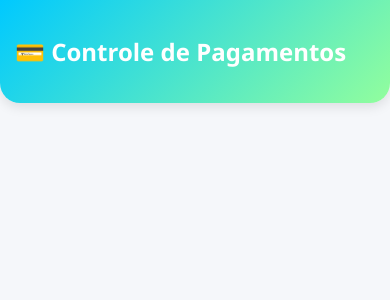
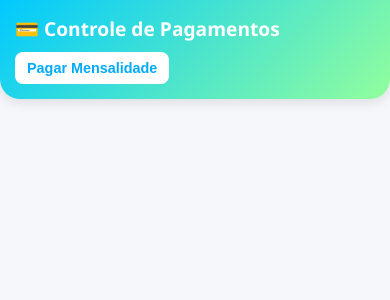
Before and after one commit to Sabelider/ExAap, a FastAPI app: page /pagamentos/1 in a window 390 px wide. Shown: the top 300 px of the page. Run offline with FastAPI, Linux system fonts and the light colour scheme; data that the repository does not hold is empty; parts of the project's set-up code (start-up, migrations or seed data) failed here and were passed over.

Commit message:
Update pagamentos.html

```diff
--- a/templates/pagamentos.html
+++ b/templates/pagamentos.html
@@ -20,10 +20,31 @@
     padding: 15px;
     display: flex;
     align-items: center;
-    gap: 15px;
+    justify-content: space-between;
     border-radius: 0 0 20px 20px;
     box-shadow: 0 4px 12px rgba(0,0,0,0.1);
     color: white;
+  }
+
+  .top-bar h2 {
+    margin: 0;
+    font-size: 1.2rem;
+  }
+
+  .btn-pagar {
+    background: white;
+    color: #00aaff;
+    border: none;
+    padding: 8px 12px;
+    border-radius: 8px;
+    font-size: 0.9rem;
+    font-weight: bold;
+    cursor: pointer;
+    transition: 0.3s;
+  }
+
+  .btn-pagar:hover {
+    background: #f0f0f0;
   }
 
   .pagamento-card {
@@ -59,6 +80,14 @@
   }
 
   @media (max-width: 400px) {
+    .top-bar {
+      flex-direction: column;
+      gap: 10px;
+      align-items: flex-start;
+    }
+    .btn-pagar {
+      align-self: flex-start;
+    }
     .pagamento-card {
       flex-direction: column;
       align-items: flex-start;
@@ -71,6 +100,7 @@
 
 <div class="top-bar">
   <h2>💳 Controle de Pagamentos</h2>
+  <button class="btn-pagar" onclick="abrirPagamento()">Pagar Mensalidade</button>
 </div>
 
 <div id="lista-pagamentos"></div>
@@ -78,9 +108,13 @@
 <script>
 const alunoNome = "joao silva"; // aqui será dinâmico no seu sistema
 
+function abrirPagamento() {
+  window.location.href = `/enviar_comprovativo?aluno_nome=${encodeURIComponent(alunoNome)}`;
+}
+
 async function carregarPagamentos() {
   try {
-    const res = await fetch(`/historico-pagamentos/${encodeURIComponent(alunoNome)}`);
+    const res = await fetch(`/api/historico-pagamentos/${encodeURIComponent(alunoNome)}`);
     const pagamentos = await res.json();
 
     const lista = document.getElementById("lista-pagamentos");
```
